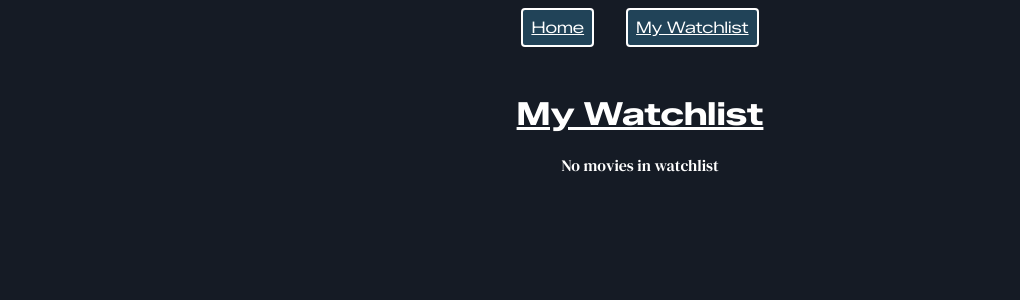
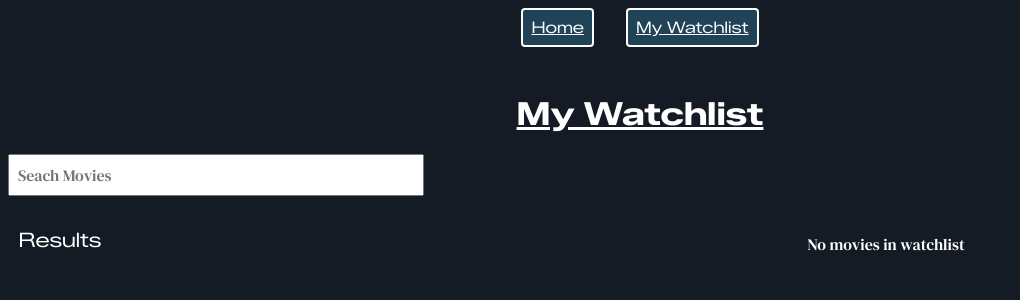
Before and after one commit to nlubinski-rrc/Full-Stack-Project-2026-Winter, a React (Vite) app: page /my-watchlist in a window 1280 px wide. Shown: the top 300 px of the page, without its empty margins (0-1020 px from the left). Built offline with nearby package versions, Linux system fonts and the light colour scheme.

Commit message:
Added search bar that filters movies and modified logic in watchlist page.

```diff
--- a/package.json
+++ b/package.json
@@ -17,7 +17,7 @@
   "devDependencies": {
     "@eslint/js": "^9.39.1",
     "@types/node": "^24.10.1",
-    "@types/react": "^19.2.5",
+    "@types/react": "^19.2.10",
     "@types/react-dom": "^19.2.3",
     "@vitejs/plugin-react": "^5.1.1",
     "eslint": "^9.39.1",
--- /dev/null
+++ b/src/components/common/searchBar/searchBar.css
@@ -0,0 +1,44 @@
+#input-fields input {
+    padding: 0.5em;
+    font-size: 16px;
+    margin-bottom: 2em;
+    width: 26em;
+    font-family: "Regular-Text";
+}
+
+form p {
+    font-family: "Title-Text";
+    font-size: 20px;
+    margin: 0 0 0.5em 0;
+    width: 25%;
+}
+
+#search-results {
+    display: flex;
+    flex-direction: column;
+    width: 400px;
+    padding-top: 1em;
+    gap: 1em;
+    padding-left: 1%;
+    padding-right: 1%;
+    padding-bottom: 1%;
+}
+
+#search-results p {
+    font-family: "Title-Text";
+    font-size: 20px;
+}
+
+.add-to-watchlist-button {
+    margin-top: 1%;
+    border-radius: 5px;
+    font-family: "Regular-Text";
+    background-color: #214358;
+    color: white;
+    border: 2px, solid black;
+}
+
+#results {
+    border: 3px solid white;
+    border-radius: 10px;
+}
--- /dev/null
+++ b/src/components/common/searchBar/searchBar.tsx
@@ -0,0 +1,74 @@
+import { useState } from "react"
+import movieData from "../../../../testMovieData.json";
+import "./searchBar.css"
+import MovieCard from "../movieCard/movieCard";
+import type { JSX } from "react";
+import type { Watchlist } from "../../../assets/types/watchlistType";
+
+type SearchBarProps = {
+    addItemToList: React.Dispatch<React.SetStateAction<Watchlist>>
+}
+
+function MovieSearchBar({ addItemToList }: SearchBarProps) {
+    const [searchQuery, setQuery] = useState("")
+    const [filteredResults, setResults] = useState<JSX.Element[]>([])
+
+    function addToWatchlist(movieId: number, movieTitle: string) {
+        addItemToList(prev => {
+            if (prev.watchlistItems.some(item => item.movieId === movieId)) {
+                return prev;
+            }
+
+            return {
+                ...prev,
+                watchlistItems: [...prev.watchlistItems, { movieId, movieTitle }]
+            }
+        });
+    }
+
+
+    function searchData(e?: React.FormEvent) {
+        if (e) {e.preventDefault()}
+
+        const movieResults = []
+        let recordsPrinted = 0
+        for (const movie of movieData["results"]) {
+            if (movie.title.toLowerCase().includes(searchQuery.toLowerCase()) && recordsPrinted < 4) {
+                recordsPrinted += 1
+                movieResults.push(
+                    <div key={movie.id}>
+                        <div id="results" ><MovieCard movie={[movie.title, movie.vote_average.toString(), movie.overview]}/></div>
+                        <button className="add-to-watchlist-button" onClick={() => addToWatchlist(movie.id, movie.title)}>Add to Watchlist</button>
+                    </div>
+                )
+            }
+        }
+        setResults(movieResults)
+
+
+    }
+    function updateResults(searchValue: string) {
+        if (searchValue === "") {
+            setResults([])
+        } else {
+            setQuery(searchValue)
+            searchData()
+        }
+
+    }
+    return (
+        <form>
+            <div id="input-fields">
+               <input type="search" placeholder="Seach Movies" onChange={(e) => updateResults(e.target.value)} />
+            </div>
+
+            <p>Results</p>
+
+            <div id="search-results">
+                {filteredResults}
+            </div>
+        </form>
+    )
+}
+
+export default MovieSearchBar
--- a/src/components/pages/watchlistPage/watchlist.css
+++ b/src/components/pages/watchlistPage/watchlist.css
@@ -13,3 +13,18 @@ p {
     color: white;
     font-family: "Regular-Text";
 }
+
+#movies {
+    padding-top: 5%;
+    padding-left: 6%;
+    display: flex;
+    flex-direction: column;
+    justify-content: flex-end;
+    width: 50em;
+    gap: 1em;
+}
+
+#search-and-watchlist {
+    display: flex;
+    align-items: flex-start;
+}
--- a/src/components/pages/watchlistPage/watchlist.tsx
+++ b/src/components/pages/watchlistPage/watchlist.tsx
@@ -2,13 +2,14 @@ import "./watchlist.css"
 import MovieCard from "../../common/movieCard/movieCard"
 import movieData from "../../../../testMovieData.json";
 import type { Watchlist } from "../../../assets/types/watchlistType";
+import MovieSearchBar from "../../common/searchBar/searchBar";
 
 type watchListProps = {
     watchlist: Watchlist
     setWatchlist: React.Dispatch<React.SetStateAction<Watchlist>>
 }
 
-function WatchlistPage({ watchlist }: watchListProps) {
+function WatchlistPage({ watchlist, setWatchlist }: watchListProps) {
 
     let movieListItems
 
@@ -31,7 +32,11 @@ function WatchlistPage({ watchlist }: watchListProps) {
     return (
         <div id="watchlist-page">
             <h1 id="title-header">My Watchlist</h1>
-            <div id="movies">{movieListItems}</div>
+            <div id="search-and-watchlist">
+                <MovieSearchBar addItemToList={setWatchlist}/>
+                <div id="movies">{movieListItems}</div>
+            </div>
+
         </div>
     )
 }
```
Also changed, not shown: 1 other file (tests, documents, lock files or other folders).
